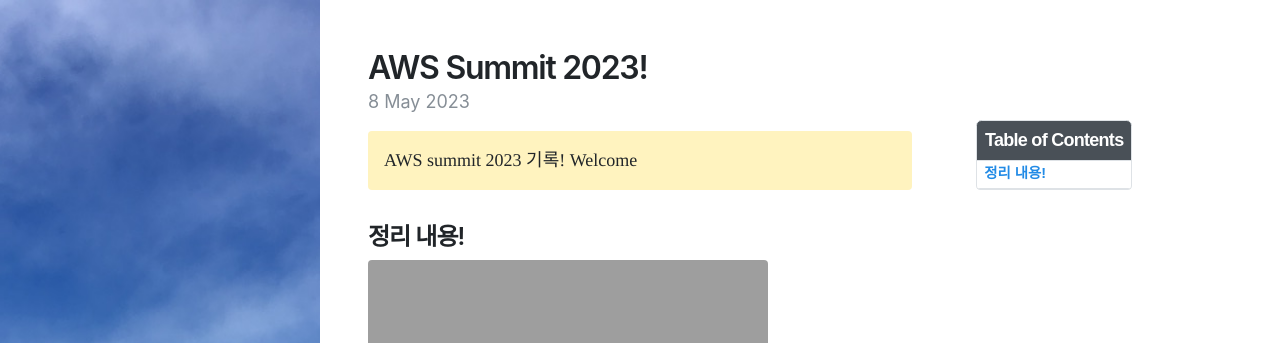
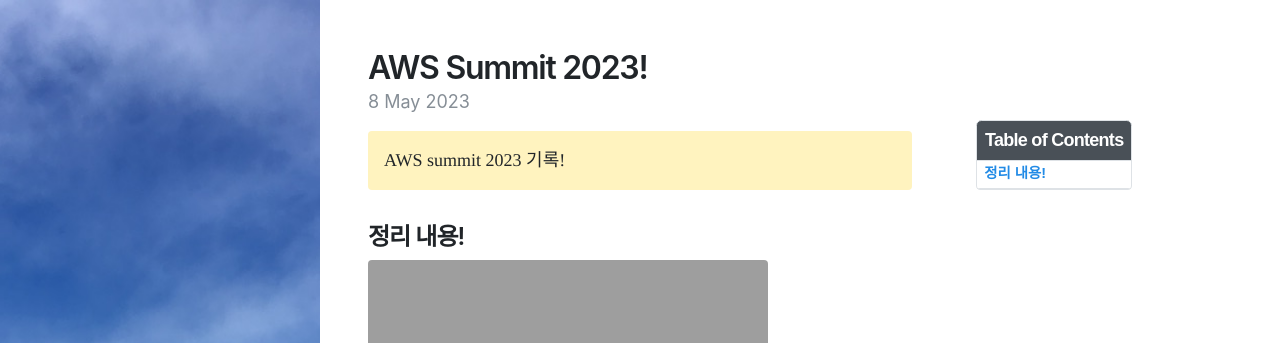
Before and after one commit to LeeJyeon/LeeJyeon.github.io, a Jekyll site: the page built from _posts/Welcome/2023-05-08-aws-summit-2023.md, in a window 1280 px wide and 1051 px high. Shown: the top 343 px of the window. Built offline with Jekyll 4.4.1, drawn with Linux system fonts in a browser that asks for light colours; nearby versions of some CDN libraries.

Commit message:
AWS Summit 2023

```diff
--- a/_posts/Welcome/2023-05-08-aws-summit-2023.md
+++ b/_posts/Welcome/2023-05-08-aws-summit-2023.md
@@ -10,8 +10,7 @@ toc: true
 comment: true
 ---
 AWS summit 2023 기록!
-Welcome
 {: .message}
 
 ## 정리 내용!
-![AWS-summit-2023](/assets/img/AWS Summit (2023.05.04).pdf)
+![AWS-summit-2023](/assets/img/AWS Summit (2023.05.04).jpg)
```
Also changed, not shown: 2 other files.
